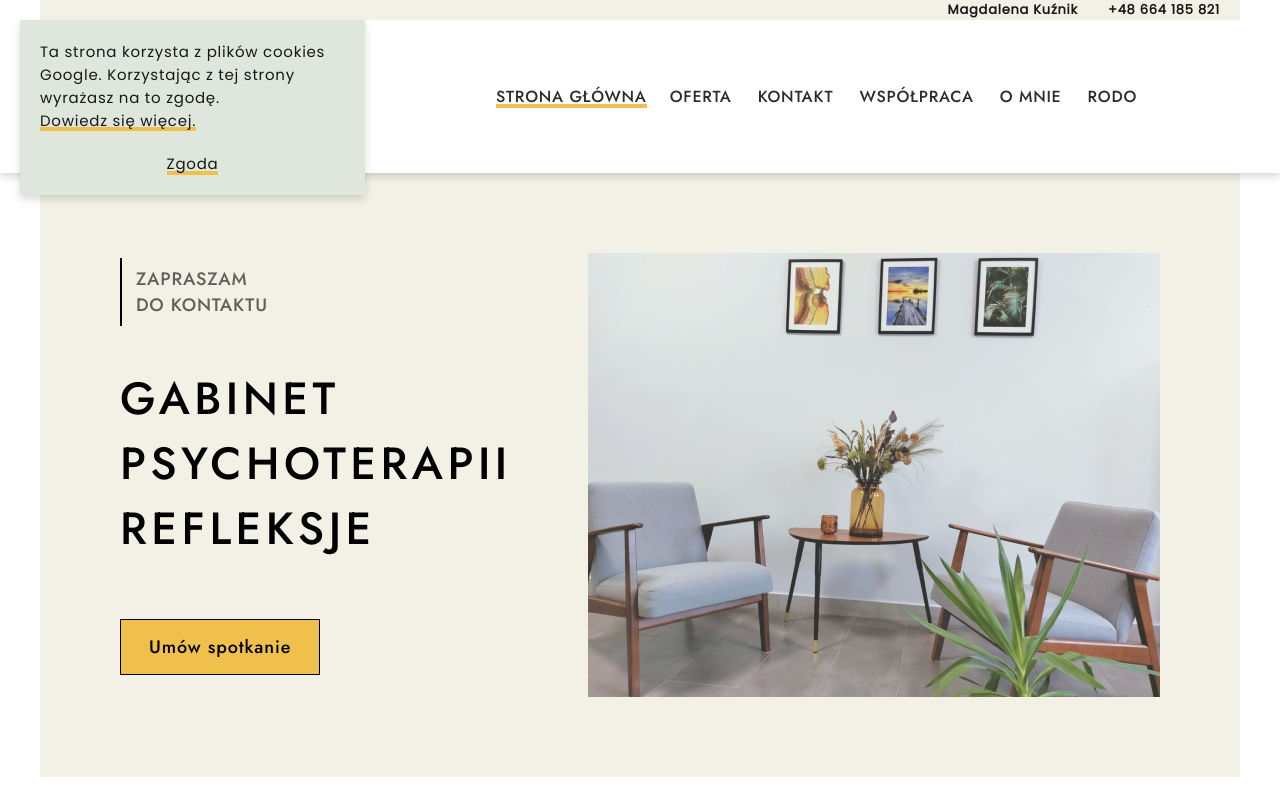
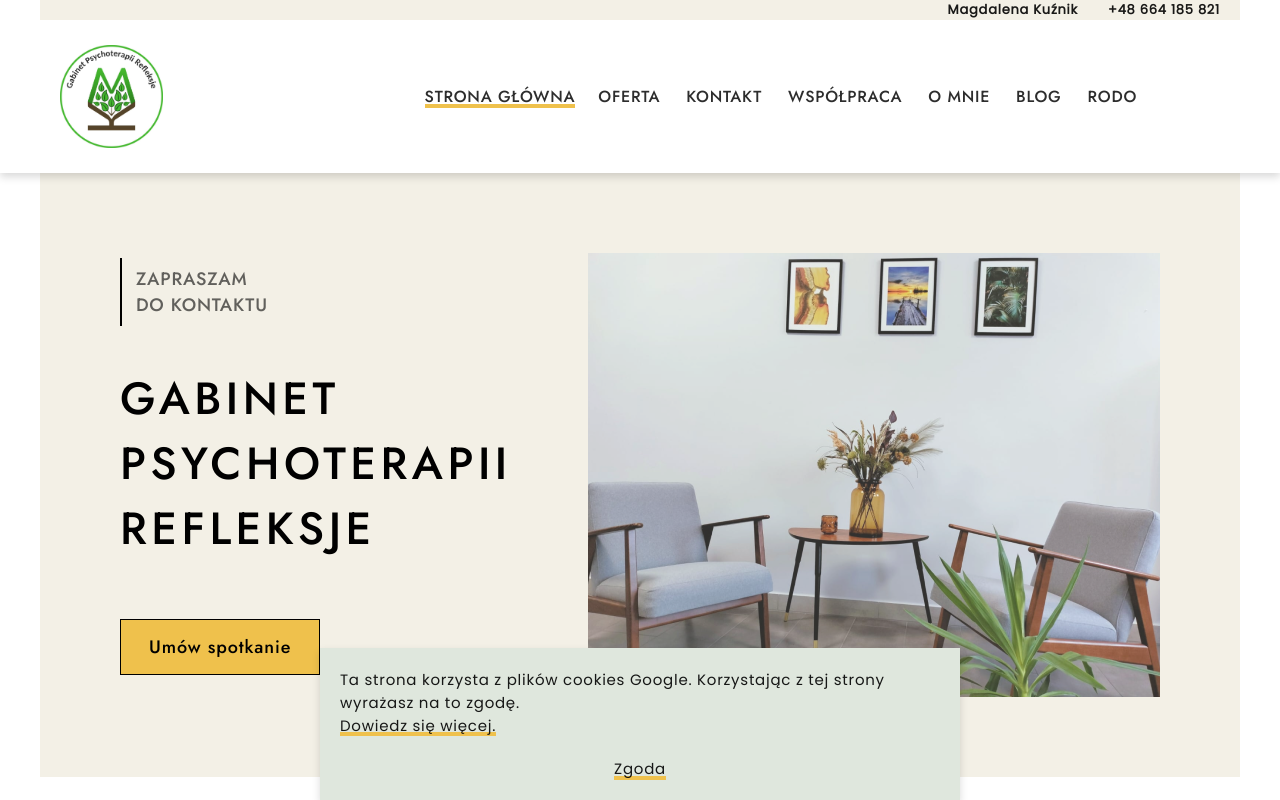
Before and after one commit to gatinhap/magdak, a React (Vite) app: page /#/ in a window 1280 px wide. Shown: the top 800 px of the page. Built offline with nearby package versions, Linux system fonts and the light colour scheme.

Commit message:
favicon, blog link, action button updates

```diff
--- a/index.html
+++ b/index.html
@@ -8,7 +8,8 @@
     <link href="https://fonts.googleapis.com/css2?family=Jost:wght@400;500;600&family=Poppins&display=swap"
           rel="stylesheet">
     <link rel="stylesheet" href="src/index.less">
-    <title>Magda</title>
+    <title>Magdalena Kuźnik - psychoterapia</title>
+    <link rel="icon" href="src/assets/favicon.png" type="image/png" >
 </head>
 <body>
 <div id="root"></div>
--- a/src/components/Cookies/Cookies.less
+++ b/src/components/Cookies/Cookies.less
@@ -1,8 +1,11 @@
+@import "/src/styles/mediaQueries";
+
 #cc-container {
 	position: fixed;
 	z-index: 101;
-	top: var(--xs-padding);
-	left: var(--xs-padding);
+	bottom: 0;
+	left: 50%;
+	transform: translateX(-50%);
 	display: flex;
 	flex-direction: column;
 	flex-wrap: wrap;
@@ -11,7 +14,6 @@
 	-webkit-transition: opacity .5s ease;
 	transition: opacity .5s ease;
 	padding: var(--xs-padding);
-	max-width: 345px;
 	background-color: var(--light-green);
 	box-shadow: 0 4px 8px rgba(0, 0, 0, 0.15);
 
@@ -41,3 +43,10 @@
 .cc-text-link:focus {
 	outline: none;
 }
+
+//mobile
+.for-mobile-phone-only({
+	#cc-container {
+		width: 100%;
+	}
+});
--- a/src/components/Navigation/NavigationLinks.jsx
+++ b/src/components/Navigation/NavigationLinks.jsx
@@ -21,6 +21,15 @@ const NavigationLinks = () => {
                 <NavLink to={'/about-me'}>o mnie</NavLink>
             </li>
             <li>
+                <a
+                    href={"https://blog.psychoterapia-refleksje.com/"}
+                    target={'_blank'}
+                    rel={'noopener'}
+                >
+                    blog
+                </a>
+            </li>
+            <li>
                 <NavLink to={'/rodo'}>rodo</NavLink>
             </li>
         </ul>
--- a/src/components/Navigation/nav.module.less
+++ b/src/components/Navigation/nav.module.less
@@ -30,7 +30,7 @@ nav {
 	height: 53px;
 	background-color: var(--yellow);
 
-	@media only screen and (min-width: 900px) {
+	@media only screen and (min-width: 1051px) {
 		display: none;
 	}
 
@@ -45,7 +45,7 @@ nav {
 
 
 //for mobile and tablet
-.for-mobile-and-tablet-portrait({
+@media only screen and (max-width: 1050px) {
 	.navMobile {
 		display: none;
 
@@ -67,4 +67,4 @@ nav {
 			}
 		}
 	}
-});
+}
```
Also changed, not shown: src/components/ActionButton/ActionButton.jsx (+8 -0 lines), src/assets/favicon.png (added).
